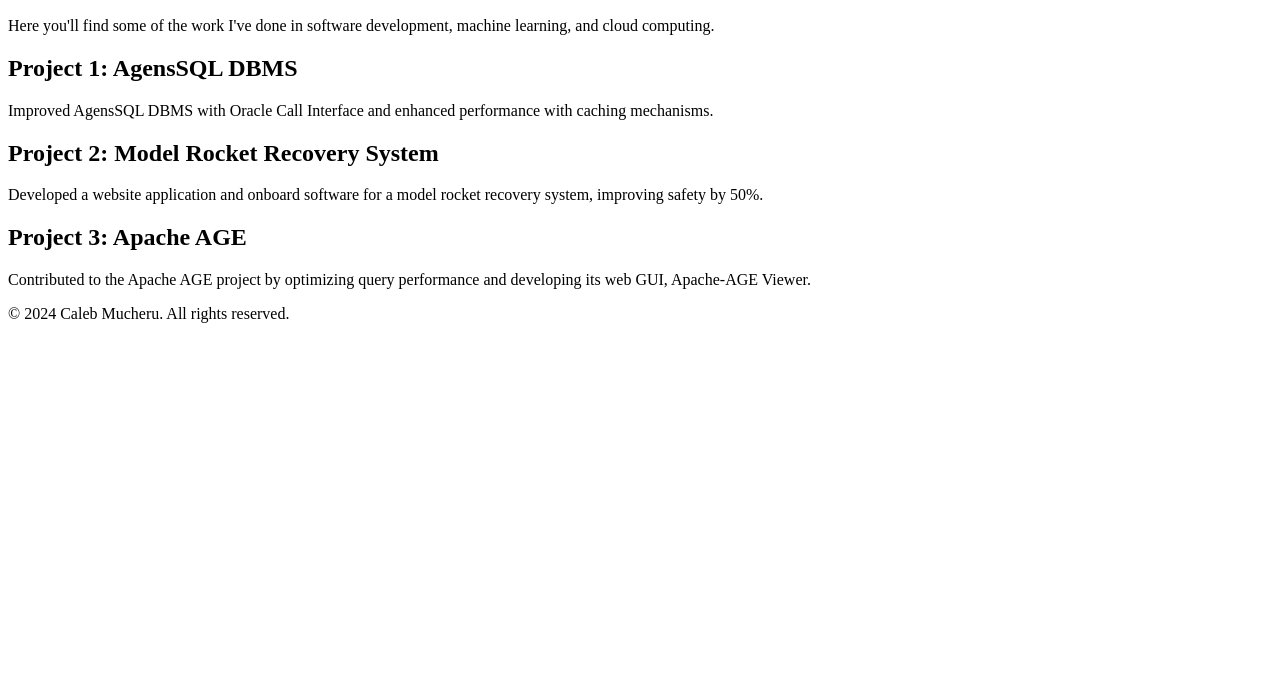
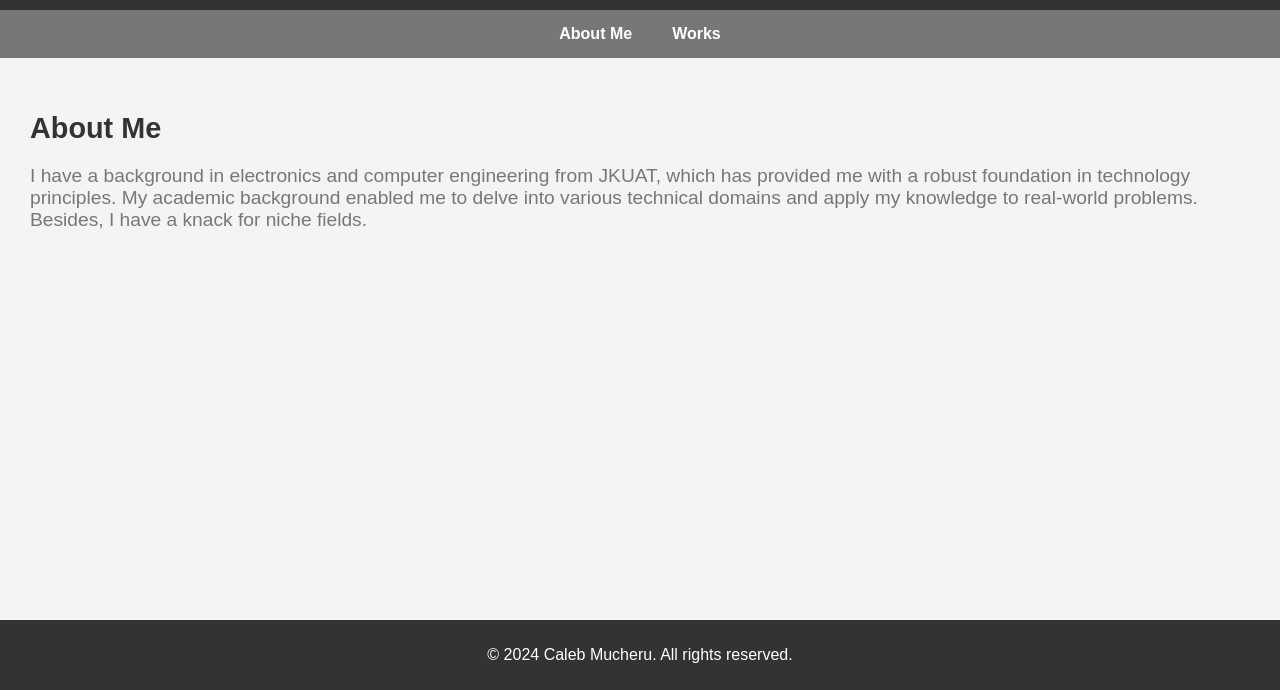
Before and after one commit to cmucheru/cmucheru.github.io, a plain HTML site: page index.html in a window 1280 px wide. Shown: the part 110-800 px from the top of the page. Drawn offline with Linux system fonts and the light colour scheme.

Commit message:
Update index.html

```diff
--- a/index.html
+++ b/index.html
@@ -4,67 +4,89 @@
 <head>
     <meta charset="UTF-8">
     <meta name="viewport" content="width=device-width, initial-scale=1.0">
-    <meta http-equiv="Content-Security-Policy" content="default-src 'none'; font-src 'self';">
     <title>Caleb Mucheru - Tech Portfolio</title>
     <style>
+        /* Monochrome color scheme */
+        :root {
+            --primary-color: #333; /* Dark gray */
+            --secondary-color: #777; /* Medium gray */
+            --accent-color: #aaa; /* Light gray */
+            --background-color: #f4f4f4; /* Light background */
+        }
+
         body {
-            font-family: 'Arial', sans-serif;
-            background-color: #f4f4f4;
+            font-family: Arial, sans-serif;
             margin: 0;
             padding: 0;
+            background-color: var(--background-color);
+            color: var(--primary-color);
         }
 
         header {
-            background-color: #2c3e50;
+            background-color: var(--primary-color);
             color: white;
+            padding: 20px 0;
             text-align: center;
-            padding: 20px 0;
         }
 
-        header h1 {
-            margin: 0;
-            font-size: 2.5em;
+        nav {
+            display: flex;
+            justify-content: center;
+            background-color: var(--secondary-color);
+        }
+
+        nav a {
+            color: white;
+            text-decoration: none;
+            padding: 15px 20px;
+            font-weight: bold;
+            display: inline-block;
+        }
+
+        nav a:hover {
+            background-color: var(--primary-color);
+            color: white;
         }
 
         section {
             padding: 20px;
-            text-align: center;
+            margin: 10px;
+            display: none;
         }
 
-        .portfolio {
-            display: flex;
-            justify-content: space-around;
-            flex-wrap: wrap;
-            margin-top: 20px;
-        }
-
-        .portfolio-item {
-            background-color: white;
-            border-radius: 8px;
-            padding: 15px;
-            width: 30%;
-            margin: 10px;
-            box-shadow: 0 4px 8px rgba(0, 0, 0, 0.1);
-        }
-
-        .portfolio-item h2 {
-            font-size: 1.5em;
-            color: #2c3e50;
-        }
-
-        .portfolio-item p {
-            color: #7f8c8d;
+        section.active {
+            display: block;
         }
 
         footer {
-            background-color: #34495e;
+            background-color: var(--primary-color);
             color: white;
             text-align: center;
             padding: 10px 0;
-            position: absolute;
+            position: fixed;
+            width: 100%;
             bottom: 0;
-            width: 100%;
         }
+
+        .content-title {
+            font-size: 1.8em;
+            margin-bottom: 20px;
+        }
+
+        .content-text {
+            font-size: 1.2em;
+            color: var(--secondary-color);
+        }
+
+        .work-list {
+            list-style-type: none;
+            padding: 0;
+        }
+
+        .work-list li {
+            margin: 15px 0;
+        }
+
     </style>
 </head>
 
@@ -73,29 +95,40 @@
         <h1>Caleb Mucheru's Tech Portfolio</h1>
     </header>
 
-    <section>
-        <h2>Welcome to My Portfolio</h2>
-        <p>Here you'll find some of the work I've done in software development, machine learning, and cloud computing.</p>
+    <nav>
+        <a href="javascript:void(0);" onclick="showSection('about')">About Me</a>
+        <a href="javascript:void(0);" onclick="showSection('works')">Works</a>
+    </nav>
+
+    <section id="about" class="active">
+        <h2 class="content-title">About Me</h2>
+        <p class="content-text">I have a background in electronics and computer engineering from JKUAT, which has provided me with a robust foundation in technology principles. My academic background enabled me to delve into various technical domains and apply my knowledge to real-world problems. Besides, I have a knack for niche fields.</p>
     </section>
 
-    <section class="portfolio">
-        <div class="portfolio-item">
-            <h2>Project 1: AgensSQL DBMS</h2>
-            <p>Improved AgensSQL DBMS with Oracle Call Interface and enhanced performance with caching mechanisms.</p>
-        </div>
-        <div class="portfolio-item">
-            <h2>Project 2: Model Rocket Recovery System</h2>
-            <p>Developed a website application and onboard software for a model rocket recovery system, improving safety by 50%.</p>
-        </div>
-        <div class="portfolio-item">
-            <h2>Project 3: Apache AGE</h2>
-            <p>Contributed to the Apache AGE project by optimizing query performance and developing its web GUI, Apache-AGE Viewer.</p>
-        </div>
+    <section id="works">
+        <h2 class="content-title">Works</h2>
+        <p class="content-text">Here are some of the key projects and roles I've worked on:</p>
+        <ul class="work-list">
+            <li><strong>Software Engineer, Bitnine Global (2023 - 2024):</strong> During my tenure at Bitnine, I specialized in designing and optimizing database systems. This experience honed my skills in data management, system architecture, and performance tuning, ensuring efficient and reliable data solutions.</li>
+            <li><strong>Computer Engineer, Nakuja Project (2021 - 2022):</strong> At Nakuja, I was deeply involved in the development of firmware and software solutions for aerospace applications. This role required precision, innovation, and a deep understanding of both embedded systems and high-level software development.</li>
+        </ul>
     </section>
 
     <footer>
         <p>&copy; 2024 Caleb Mucheru. All rights reserved.</p>
     </footer>
+
+    <script>
+        function showSection(sectionId) {
+            // Hide all sections
+            const sections = document.querySelectorAll('section');
+            sections.forEach(section => section.classList.remove('active'));
+
+            // Show the selected section
+            const activeSection = document.getElementById(sectionId);
+            activeSection.classList.add('active');
+        }
+    </script>
 </body>
 
 </html>
```
